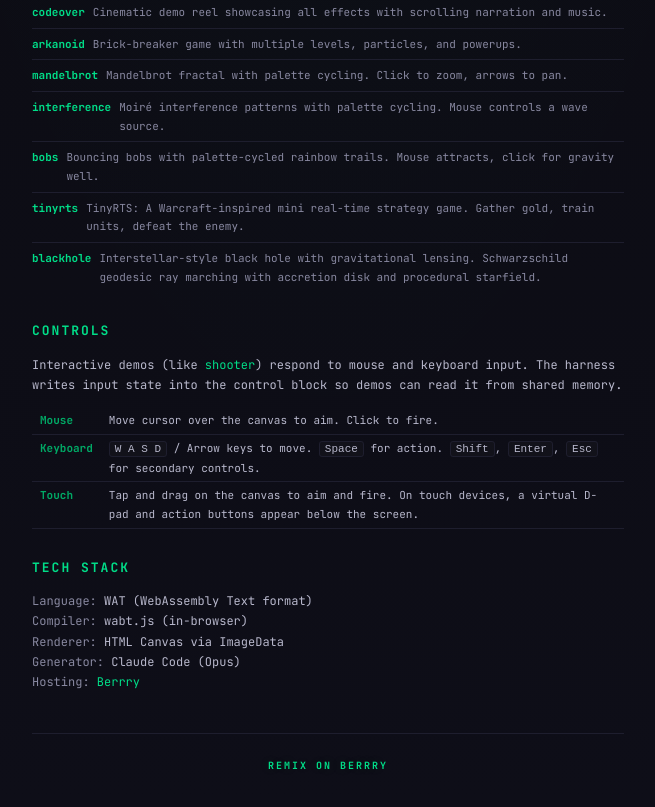
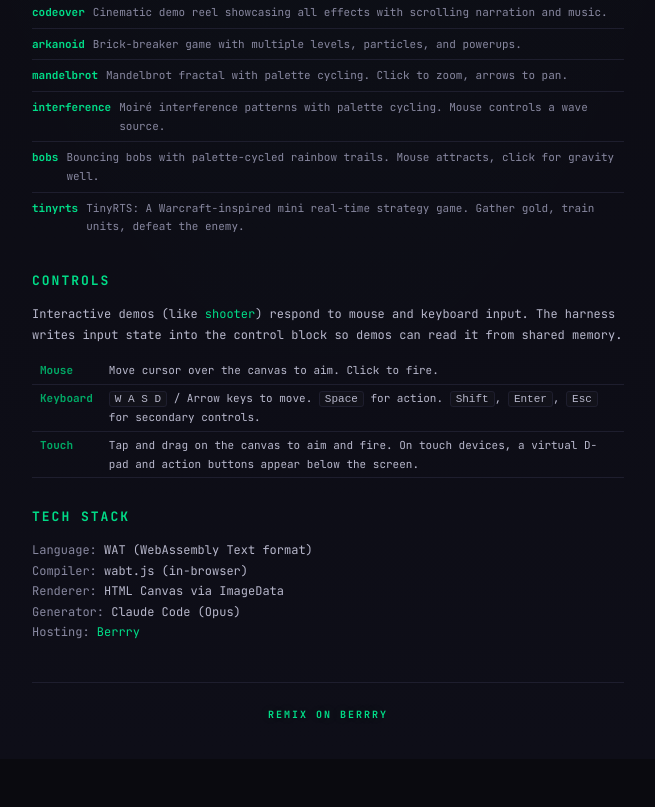
Before and after one commit to vgrichina/wasm-vga, a website: page info.html in a window 1280 px wide. Shown: the part 1295-2102 px from the top of the page, without its empty margins (312-967 px from the left). After the commit the page ends 2054 px from the top, so only its background shows below. Drawn offline with Linux system fonts and the light colour scheme.

Commit message:
[berrry v37] Sync to berrry v37 state

```diff
--- a/info.html
+++ b/info.html
@@ -192,7 +192,6 @@
   <li><a href="/#interference"><span class="demo-name">interference</span></a> <span class="demo-desc">Moiré interference patterns with palette cycling. Mouse controls a wave source.</span></li>
   <li><a href="/#bobs"><span class="demo-name">bobs</span></a> <span class="demo-desc">Bouncing bobs with palette-cycled rainbow trails. Mouse attracts, click for gravity well.</span></li>
   <li><a href="/#tinyrts"><span class="demo-name">tinyrts</span></a> <span class="demo-desc">TinyRTS: A Warcraft-inspired mini real-time strategy game. Gather gold, train units, defeat the enemy.</span></li>
-  <li><a href="/#blackhole"><span class="demo-name">blackhole</span></a> <span class="demo-desc">Interstellar-style black hole with gravitational lensing. Schwarzschild geodesic ray marching with accretion disk and procedural starfield.</span></li>
 </ul>
 
 <h2>Controls</h2>
```
